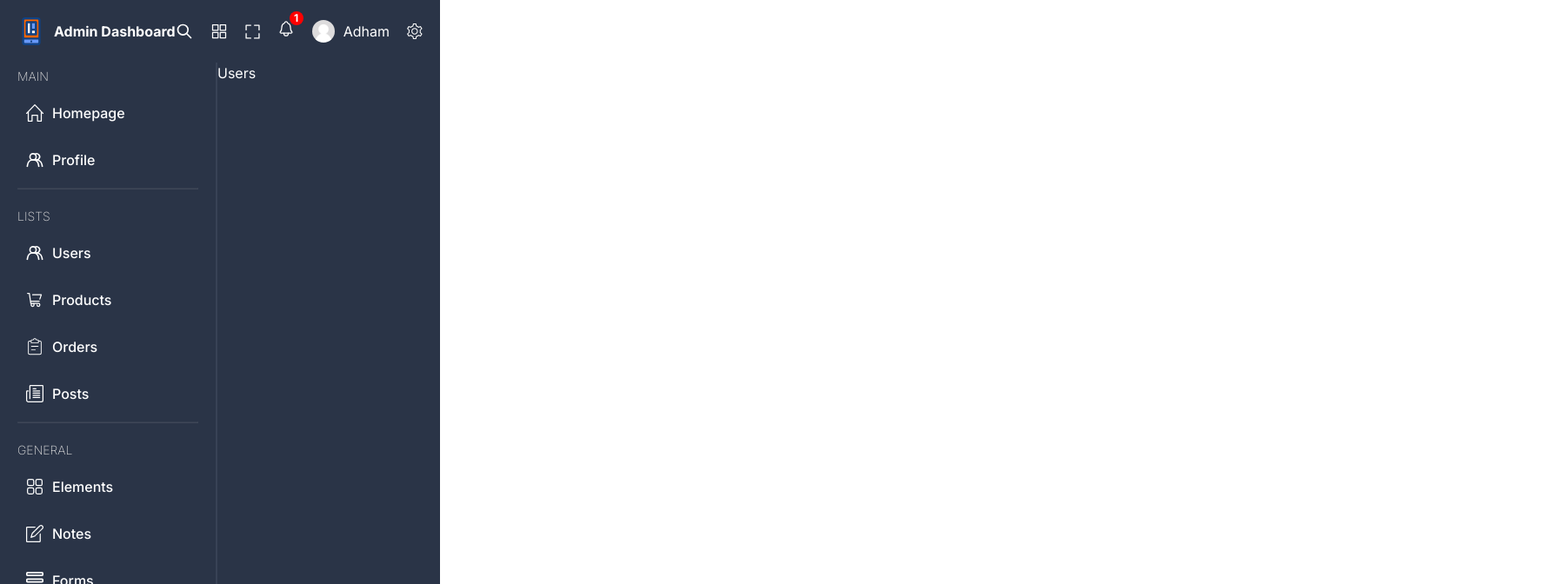
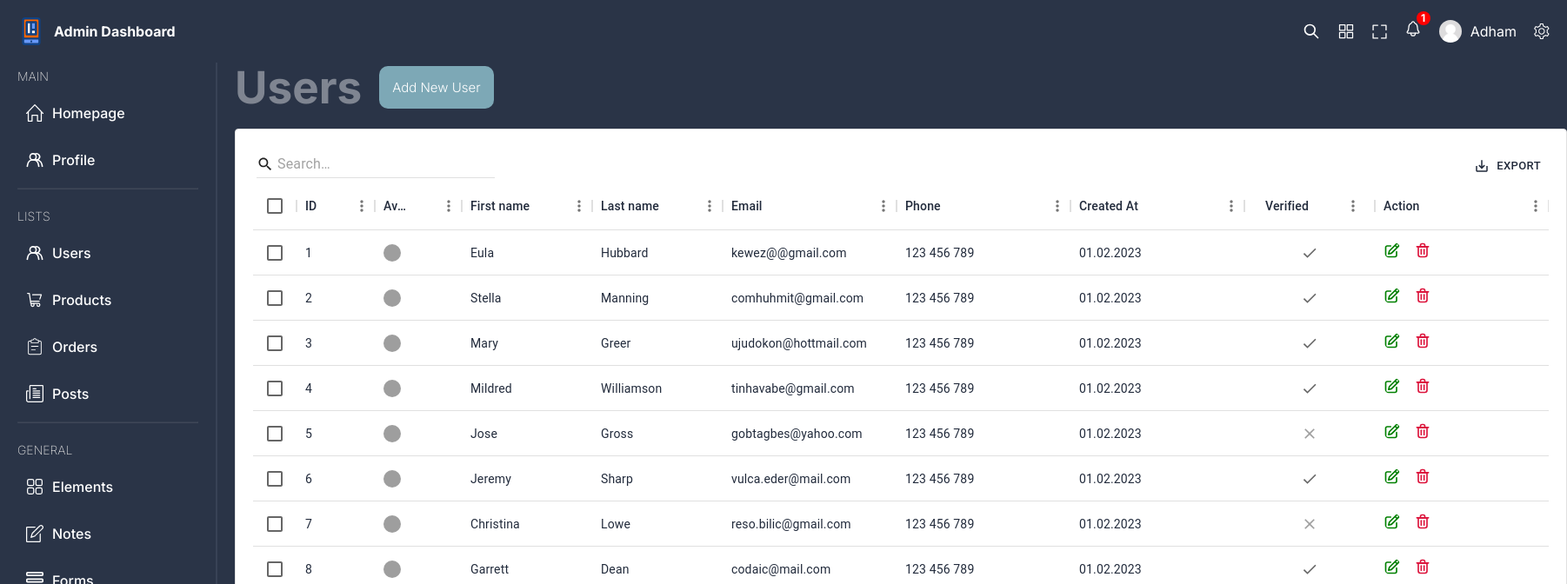
Before and after one commit to Adham-Magdy/Admin-Dashboard, a React (Vite) app: page /users in a window 1280 px wide. Shown: the top 672 px of the page at 87% size, 1802 px wide, since content can reach past the window. Built offline with nearby package versions, Linux system fonts and the light colour scheme; grey boxes are pictures that could not be loaded; the HTML template or start-up script is replaced by a standard one.

Commit message:
impelment users data grid using MUI Data Grid

```diff
--- /dev/null
+++ b/src/dataTable/DataTable.tsx
@@ -0,0 +1,75 @@
+import {
+  DataGrid,
+  GridColDef,
+  GridToolbar,
+} from "@mui/x-data-grid";
+import React from "react";
+import "../styles/dataTable.scss";
+import { Link } from "react-router-dom";
+
+
+
+
+type Props = {
+  columns: GridColDef[];
+  rows: object[];
+  slug: string;
+};
+const DataTable = (props: Props) => {
+
+  const handleDeleteData = (id: number) => {
+    console.log(`Row : ${id} Deleted!`);
+  }
+  const actionColumn: GridColDef = {
+    field: "action",
+    headerName: "Action",
+    width: 200,
+    renderCell: (params) => {
+      return (
+        <div className="action">
+          <Link to={`/${props.slug}/${params.row.id}`}>
+            <img src="/view.svg" alt=""/>
+          </Link>
+
+        <div className="delete" onClick={()=>handleDeleteData(params.row.id)}>
+            <img  src="/delete.svg" alt=""/>
+          </div>
+          </div>
+      )
+    }
+
+  };
+
+  return(
+
+    <div className="dataTable">
+      <DataGrid
+        className="dataGrid"
+        rows={props.rows}
+        columns={[...props.columns,actionColumn]}
+        initialState={{
+          pagination: {
+            paginationModel: {
+              pageSize: 10,
+            },
+          },
+        }}
+        slots={{ toolbar: GridToolbar }}
+        slotProps={{
+          toolbar: {
+            showQuickFilter: true,
+            quickFilterProps: { debounceMs: 500 },
+          },
+        }}
+        pageSizeOptions={[10]}
+        checkboxSelection
+        disableRowSelectionOnClick
+        disableColumnFilter
+        disableDensitySelector
+        disableColumnSelector
+      />
+    </div>
+  );
+};
+
+export default DataTable;
--- a/src/pages/Users.tsx
+++ b/src/pages/Users.tsx
@@ -1,10 +1,66 @@
+import { GridColDef } from "@mui/x-data-grid";
+import DataTable from "../dataTable/DataTable";
+import "../styles/users.scss";
+import { userRows } from "../constants/data";
+
+const columns: GridColDef[] = [
+  { field: "id", headerName: "ID", width: 90 },
+  {
+    field: "img",
+    headerName: "Avatar",
+    width: 100,
+    renderCell: (params) => {
+      return <img src={params.row.img || "/noavatar.png"} alt="" />;
+    },
+  },
+  {
+    field: "firstName",
+    type: "string",
+    headerName: "First name",
+    width: 150,
+  },
+  {
+    field: "lastName",
+    type: "string",
+    headerName: "Last name",
+    width: 150,
+  },
+  {
+    field: "email",
+    type: "string",
+    headerName: "Email",
+    width: 200,
+  },
+  {
+    field: "phone",
+    type: "string",
+    headerName: "Phone",
+    width: 200,
+  },
+  {
+    field: "createdAt",
+    headerName: "Created At",
+    width: 200,
+    type: "string",
+  },
+  {
+    field: "verified",
+    headerName: "Verified",
+    width: 150,
+    type: "boolean",
+  },
+];
 
 const Users = () => {
   return (
     <div className="users">
-      Users
+      <div className="info">
+        <h1>Users</h1>
+        <button>Add New User</button>
+      </div>
+      <DataTable slug="users" columns={columns} rows={userRows} />
     </div>
-  )
-}
+  );
+};
 
-export default Users
+export default Users;
--- /dev/null
+++ b/src/styles/dataTable.scss
@@ -0,0 +1,31 @@
+.dataTable {
+  //   margin-left: 20px;
+  .dataGrid {
+    background: white;
+    color: #222b3c;
+    padding: 20px;
+
+    .MuiDataGrid-toolbarContainer {
+      flex-direction: row-reverse;
+
+      .MuiButtonBase-root {
+        color: #222b3c;
+      }
+    }
+    img {
+      width: 32px;
+      height: 32px;
+      border-radius: 50%;
+      object-fit: cover;
+    }
+    .action {
+      display: flex;
+      gap: 15px;
+    }
+    img {
+      width: 20px;
+      height: 20px;
+      cursor: pointer;
+    }
+  }
+}
--- a/src/styles/navbar.scss
+++ b/src/styles/navbar.scss
@@ -6,14 +6,13 @@
   display: flex;
   align-items: center;
   justify-content: space-between;
-  font-family: "Inter",sans-serif;
+  font-family: "Inter", sans-serif;
 
   .logo {
     display: flex;
     align-items: center;
     font-weight: bold;
     gap: 10px;
-
   }
 
   // icons in navbar
@@ -21,6 +20,8 @@
     display: flex;
     align-items: center;
     gap: 20px;
+    cursor: pointer;
+    caret-color: auto;
 
     .notifications {
       position: relative;
--- a/src/styles/users.scss
+++ b/src/styles/users.scss
@@ -1,3 +1,30 @@
 .users {
-    background-color: palevioletred;
+  margin-left: 20px;
+
+  .info {
+    display: flex;
+    align-items: center;
+    gap: 20px;
+    margin-bottom: 20px;
+
+    button {
+      padding: 15px;
+      border-radius: 10px;
+      border: none;
+      outline: none;
+      background-color: rgb(125, 168, 182);
+      color: #fff;
+      font-size: 15px;
+      font-weight: 300;
+      transition: all 0.3s;
+      cursor: pointer;
+      &:hover {
+        background-color: limegreen;
+      }
+    }
+
+    h1 {
+      opacity: 0.4;
+    }
+  }
 }
```
Also changed, not shown: package.json (+7 -1 lines), 1 other file (tests, documents, lock files or other folders).
